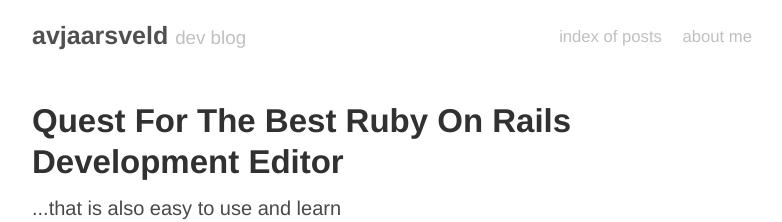
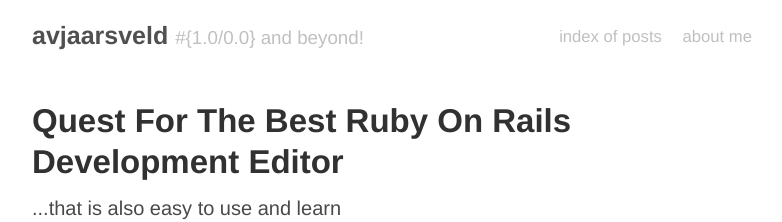
Before and after one commit to avjaarsveld/avjaarsveld.github.io, a Jekyll site: the page built from index.html, in a window 1280 px wide and 900 px high. Shown: the top 222 px of the window, without its empty margins (248-1030 px from the left). Built offline with Jekyll 4.4.1, drawn with Linux system fonts in a browser that asks for light colours; Markdown is read by kramdown in place of the engine named in the settings; the list of posts is cut into pages by our own code.

Commit message:
Infinity and beyond!

```diff
--- a/_config.yml
+++ b/_config.yml
@@ -4,7 +4,7 @@ relative_permalinks: true
 
 # Setup
 title:            avjaarsveld
-tagline:          dev blog
+tagline:          '#{1.0/0.0} and beyond!'
 url:              http://avjaarsveld.github.io
 paginate:         10
 baseurl:          /
```
